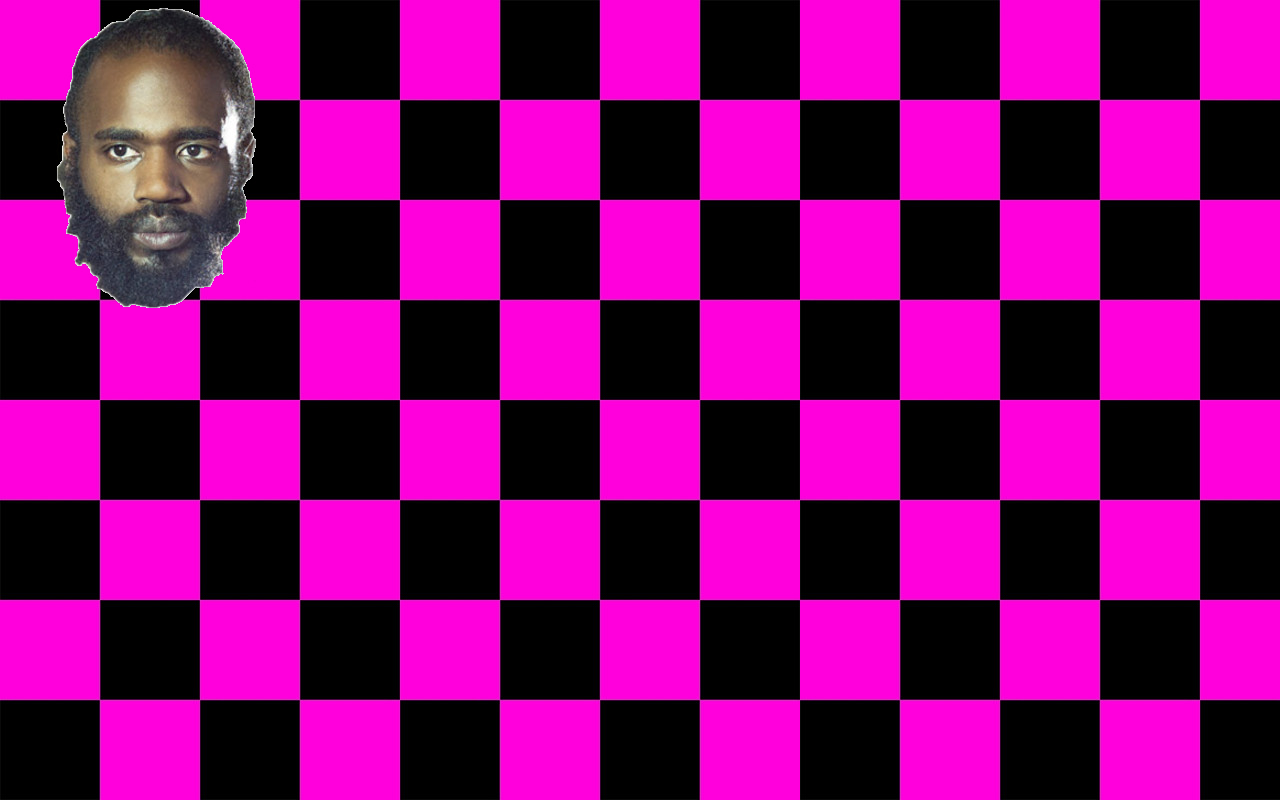
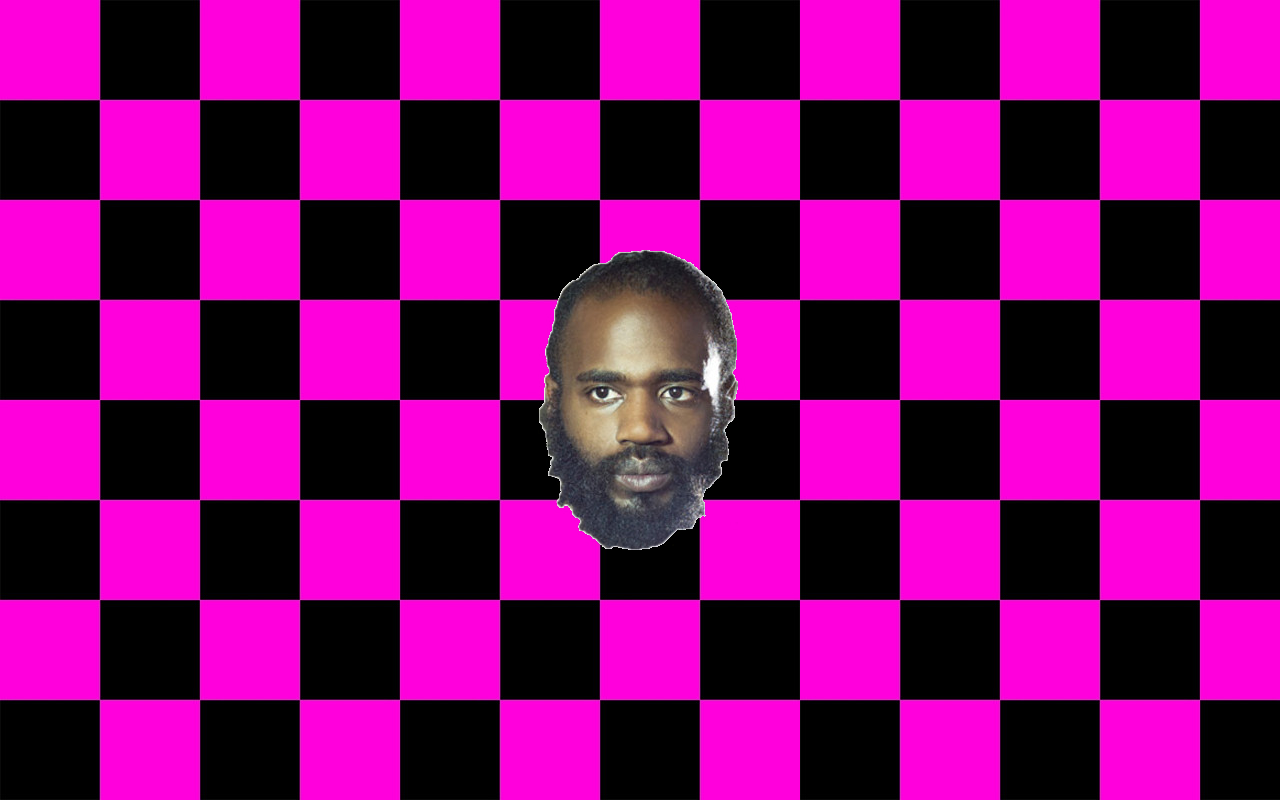
Before and after one commit to Xadeka/mc_ride_say, a plain HTML site: page index.html in a window 1280 px wide. Drawn offline with nearby package versions, Linux system fonts and the light colour scheme.

Commit message:
Center Mr. Ride horizontally and vertically:w

```diff
--- a/css/style.css
+++ b/css/style.css
@@ -19,3 +19,10 @@ body {
 .rotate-right {
   transform: rotate(-45deg);
 }
+
+.center-center {
+  position: absolute;
+  top: 50%;
+  left: 50%;
+  transform: translate(-50%, -50%);
+}
--- a/index.html
+++ b/index.html
@@ -3,7 +3,9 @@
     <link rel="stylesheet" type="text/css" href="css/style.css">
   </head>
   <body>
-    <img id="mc-ride" src="img/mc_ride0.png" />
+    <div class="wrapper center-center">
+      <img id="mc-ride" src="img/mc_ride0.png" />
+    </div>
     <script
       src="https://code.jquery.com/jquery-3.1.1.min.js"
       integrity="sha256-hVVnYaiADRTO2PzUGmuLJr8BLUSjGIZsDYGmIJLv2b8="
```
